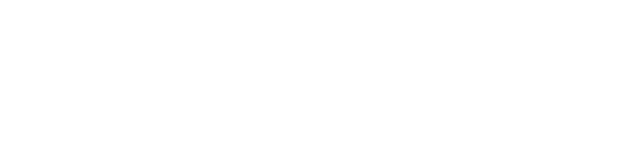
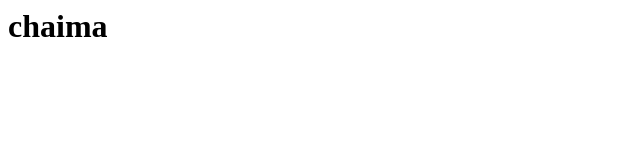
Before and after one commit to chaimamoalla/tc, a plain HTML site: page index.html in a window 1280 px wide. Shown: the whole page, without its empty margins (0-640 px from the left). Drawn offline with Linux system fonts and the light colour scheme.

Commit message:
Update index.html

```diff
--- a/index.html
+++ b/index.html
@@ -1,3 +1,3 @@
 <html>
-
+<h1>chaima</h1>
 </html>
```
